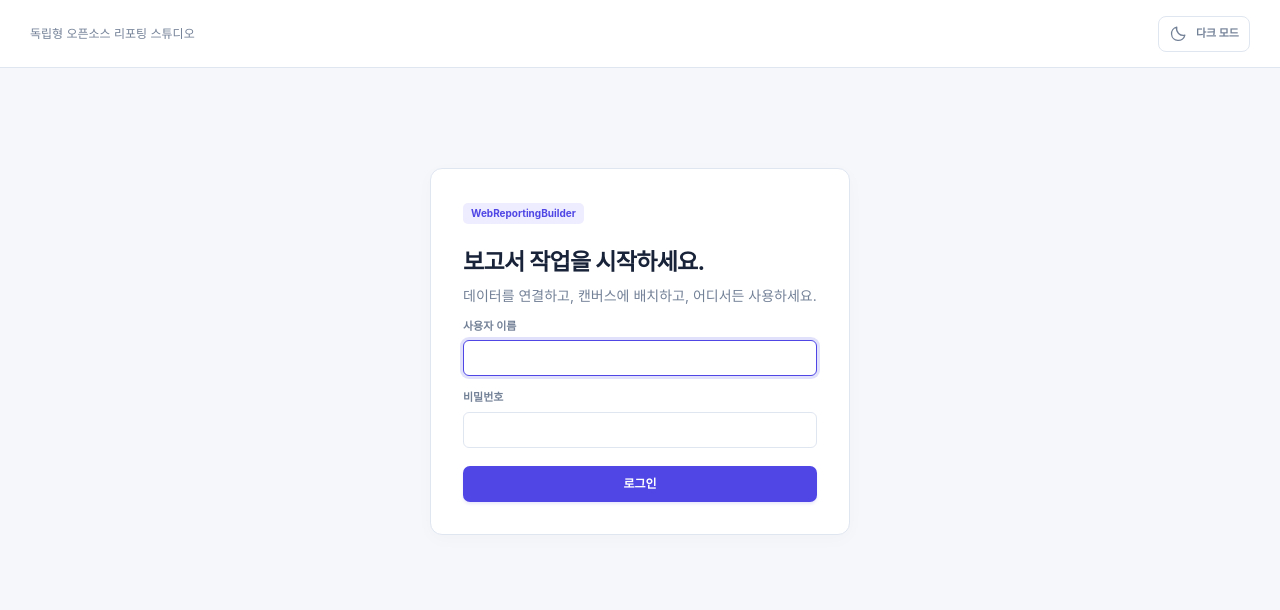
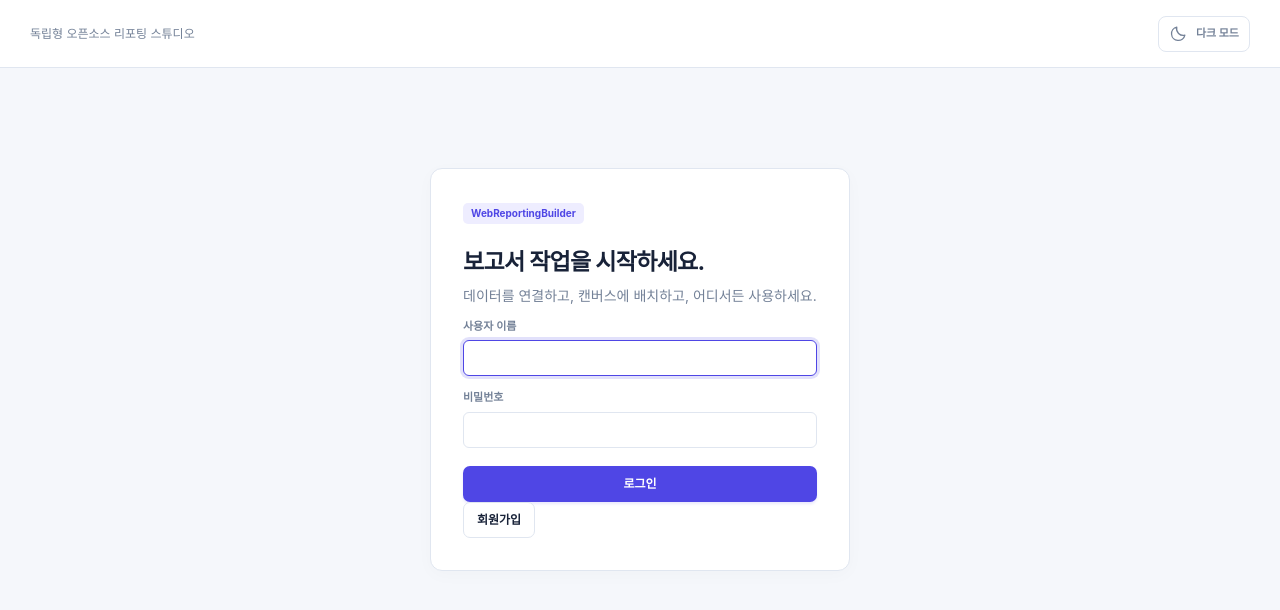
Before and after one commit to mycodehive/WebReportingBulider, a Django app: page /accounts/login/ in a window 1280 px wide. Shown: the top 610 px of the page. Run offline with Django 5.2, Linux system fonts and the light colour scheme; data that the repository does not hold is empty; parts of the project's set-up code (start-up, migrations or seed data) failed here and were passed over.

Commit message:
Add signup link to login form

```diff
--- a/reportbuilder/templates/reportbuilder/login.html
+++ b/reportbuilder/templates/reportbuilder/login.html
@@ -1,3 +1,3 @@
 {% extends 'reportbuilder/base.html' %}{% block title %}로그인 · WebReportingBuilder{% endblock %}{% block content %}
 <div class="login-wrap"><div class="card login-card"><span class="badge">WebReportingBuilder</span><h1>보고서 작업을 시작하세요.</h1><p class="muted">데이터를 연결하고, 캔버스에 배치하고, 어디서든 사용하세요.</p>
-{% if form.errors %}<div class="alert">사용자 이름과 비밀번호를 확인해 주세요.</div>{% endif %}<form method="post">{% csrf_token %}<div class="field"><label for="id_username">사용자 이름</label><input class="input" id="id_username" name="username" autocomplete="username" required autofocus></div><div class="field"><label for="id_password">비밀번호</label><input class="input" id="id_password" name="password" type="password" autocomplete="current-password" required></div><input type="hidden" name="next" value="{{ next }}"><button class="button button-primary" type="submit">로그인</button></form></div></div>{% endblock %}
+{% if form.errors %}<div class="alert">사용자 이름과 비밀번호를 확인해 주세요.</div>{% endif %}<form method="post">{% csrf_token %}<div class="field"><label for="id_username">사용자 이름</label><input class="input" id="id_username" name="username" autocomplete="username" required autofocus></div><div class="field"><label for="id_password">비밀번호</label><input class="input" id="id_password" name="password" type="password" autocomplete="current-password" required></div><input type="hidden" name="next" value="{{ next }}"><button class="button button-primary" type="submit">로그인</button><a class="button button-secondary signup-link" href="{% url 'signup' %}?next={{ next|urlencode }}">회원가입</a></form></div></div>{% endblock %}
```
